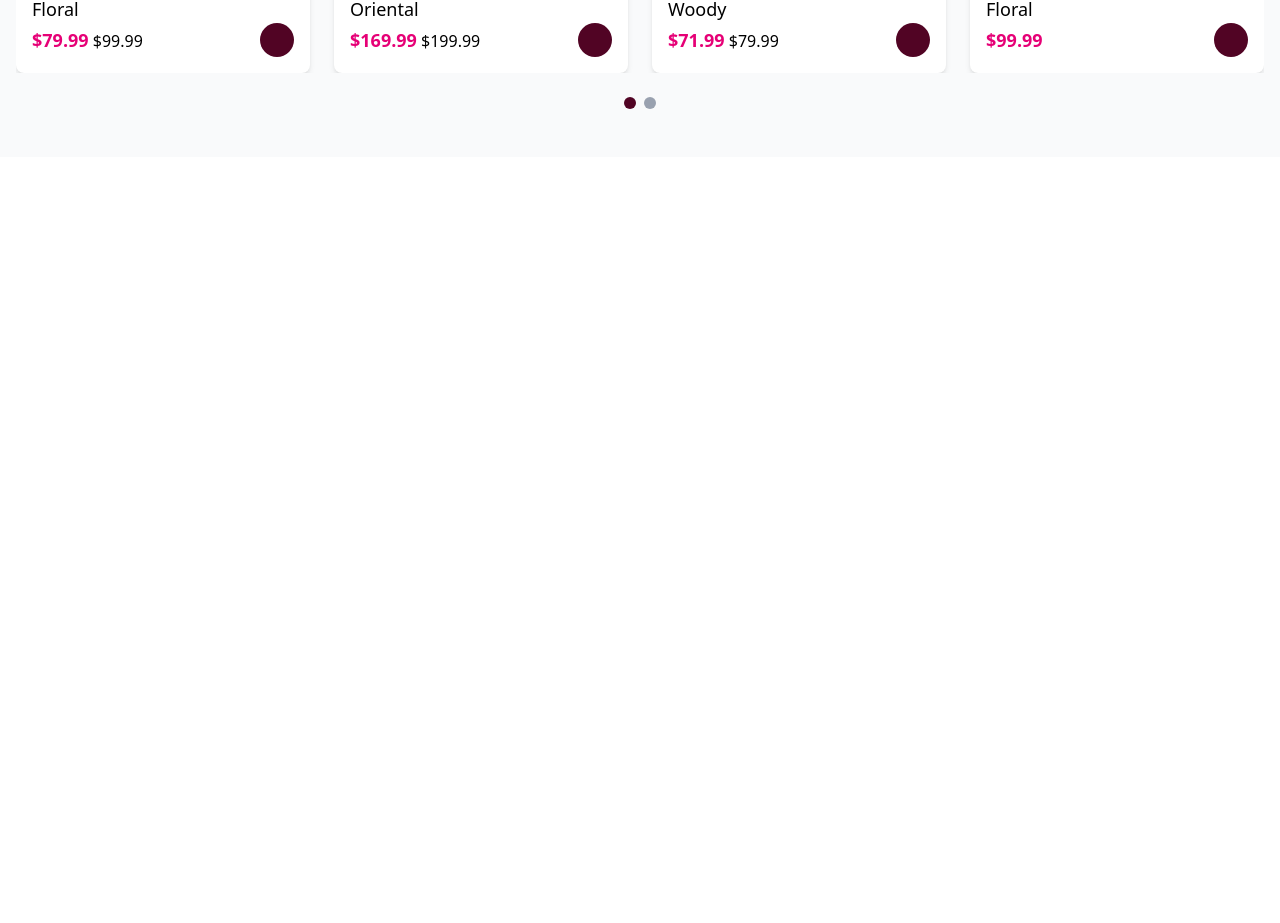
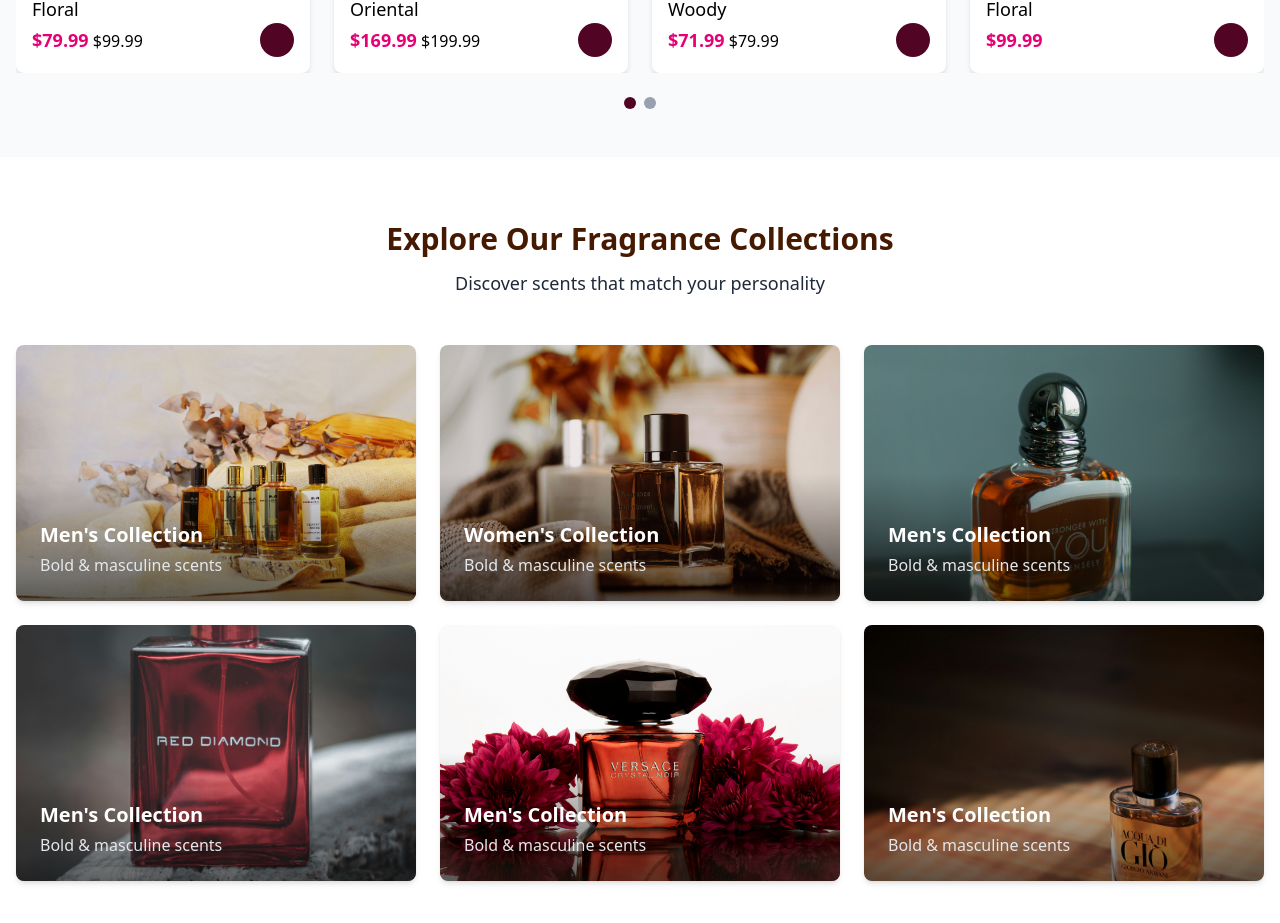
Before and after one commit to Kingsley-coder-prog/Ecommerce-vue, a Vue app: page / in a window 1280 px wide. Shown: the part 1015-1938 px from the top of the page. Before the commit the page ends 1172 px from the top, so only its background shows below. Built offline with nearby package versions, Linux system fonts and the light colour scheme; some icons are missing.

Commit message:
Categories Section

```diff
--- a/src/App.vue
+++ b/src/App.vue
@@ -3,6 +3,7 @@
     <Header />
     <Hero />
     <Products />
+    <Categories />
   </div>
 </template>
 
@@ -10,4 +11,5 @@
 import Header from "./components/Header.vue";
 import Hero from "./components/Hero.vue";
 import Products from "./components/Products.vue";
+import Categories from "./components/Categories.vue";
 </script>
--- /dev/null
+++ b/src/components/Categories.vue
@@ -0,0 +1,93 @@
+<template>
+  <section id="categories" class="py-16 scroll-mt-20 bg-white">
+    <div class="container mx-auto px-4">
+      <!-- Section Header -->
+      <div class="text-center mb-12">
+        <h2 class="text-3xl font-bold text-amber-950 mb-3">
+          Explore Our Fragrance Collections
+        </h2>
+        <p class="text-lg text-gray-800 max-w-2xl mx-auto">
+          Discover scents that match your personality
+        </p>
+      </div>
+
+      <!-- Categories Grid -->
+      <div class="grid gris-col-1 sm:grid-cols-2 lg:grid-cols-3 gap-6">
+        <div
+          v-for="(category, index) in categories"
+          :key="index"
+          class="relative group overflow-hidden rounded-lg shadow-md hover:shadow-lg transition-shadow duration-300"
+        >
+          <div class="h-64 overflow-hidden">
+            <img
+              :src="category.image"
+              :alt="category.alt"
+              class="w-full h-full object-cover group-hover:scale-105 transition-transform duration-500"
+            />
+          </div>
+          <div
+            class="absolute inset-0 bg-gradient-to-t from-black/60 via-transparent to-transparent"
+          >
+            <div class="absolute bottom-0 left-0 p-6">
+              <h3 class="text-xl font-semibold text-white">
+                {{ category.title }}
+              </h3>
+              <p class="text-gray-200 mt-1">{{ category.description }}</p>
+            </div>
+          </div>
+        </div>
+      </div>
+    </div>
+  </section>
+</template>
+
+<script setup>
+import { ref } from "vue";
+import {
+  product8,
+  product9,
+  product10,
+  product11,
+  product12,
+  product13,
+} from "../assets/index.js";
+
+const categories = [
+  {
+    image: product8,
+    title: "Men's Collection",
+    description: "Bold & masculine scents",
+    alt: "Men's Collection",
+  },
+  {
+    image: product9,
+    title: "Women's Collection",
+    description: "Bold & masculine scents",
+    alt: "Men's Collection",
+  },
+  {
+    image: product10,
+    title: "Men's Collection",
+    description: "Bold & masculine scents",
+    alt: "Men's Collection",
+  },
+  {
+    image: product11,
+    title: "Men's Collection",
+    description: "Bold & masculine scents",
+    alt: "Men's Collection",
+  },
+  {
+    image: product12,
+    title: "Men's Collection",
+    description: "Bold & masculine scents",
+    alt: "Men's Collection",
+  },
+  {
+    image: product13,
+    title: "Men's Collection",
+    description: "Bold & masculine scents",
+    alt: "Men's Collection",
+  },
+];
+</script>
```
Also changed, not shown: src/assets/index.js (+12 -0 lines), src/components/Offers.vue (added).
